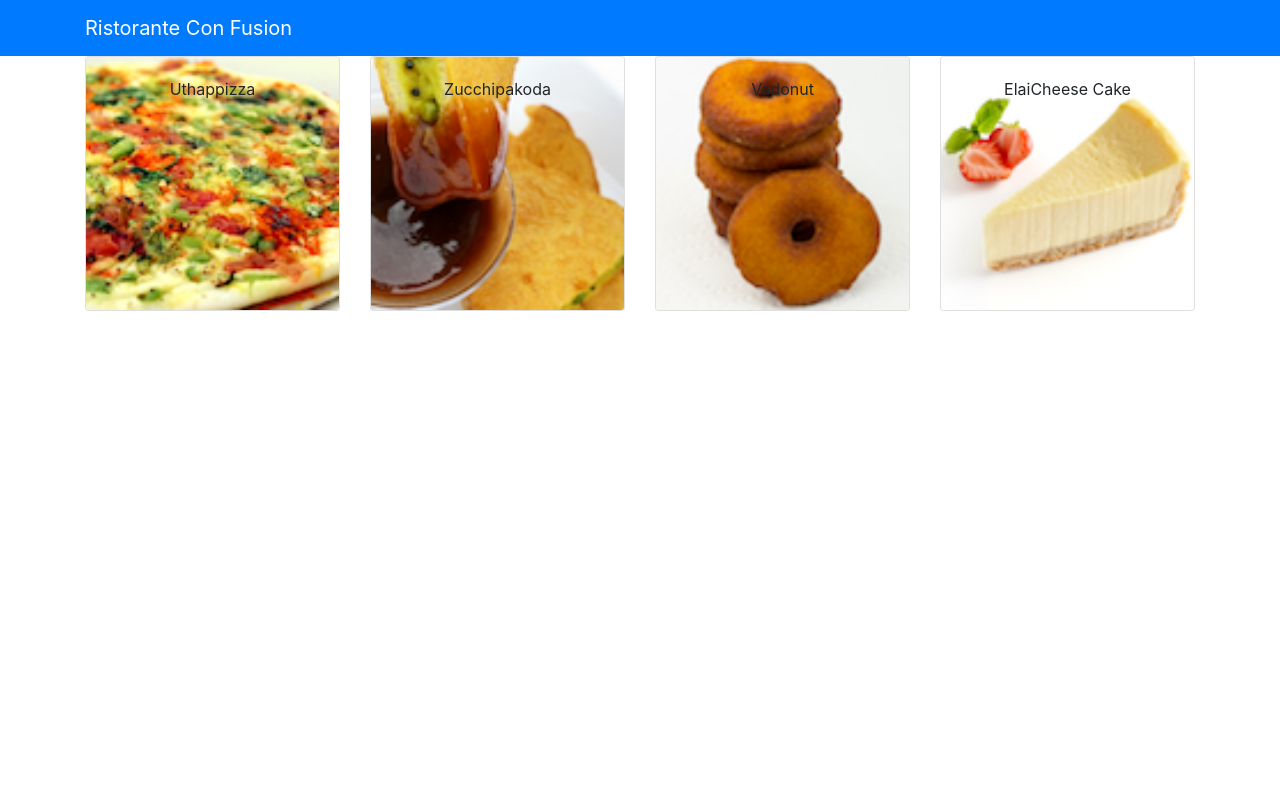
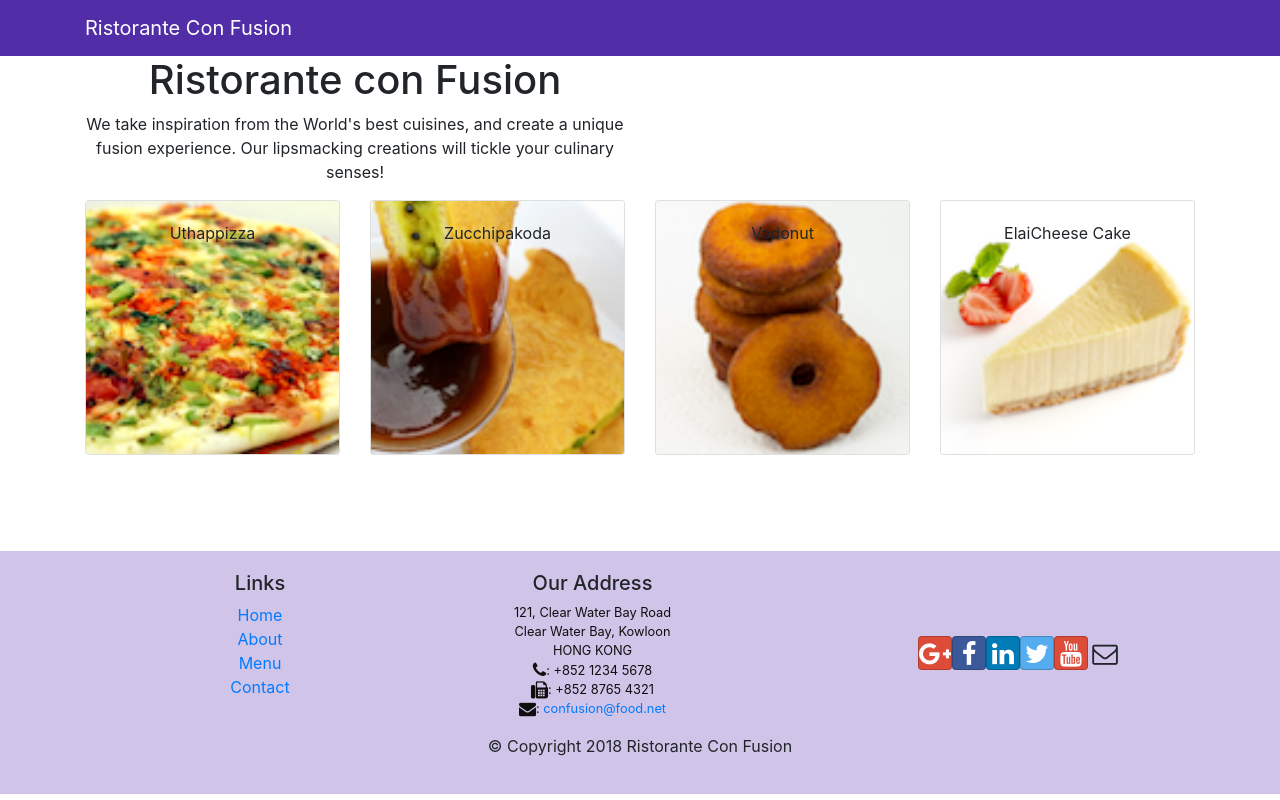
Before and after one commit to phongdang1/git-test, a React (Create React App) app in the folder my-app/: page / in a window 1280 px wide. Built offline with nearby package versions, Linux system fonts and the light colour scheme.

Commit message:
Header and Footer

```diff
--- a/my-app/package.json
+++ b/my-app/package.json
@@ -6,6 +6,8 @@
     "@testing-library/jest-dom": "^5.16.5",
     "@testing-library/react": "^13.4.0",
     "@testing-library/user-event": "^13.5.0",
+    "bootstrap-social": "^5.1.1",
+    "font-awesome": "^4.7.0",
     "react": "^18.2.0",
     "react-dom": "^18.2.0",
     "react-scripts": "5.0.1",
--- a/my-app/src/App.css
+++ b/my-app/src/App.css
@@ -36,3 +36,36 @@
     transform: rotate(360deg);
   }
 }
+.row-header{
+  margin:0px auto;
+  padding:0px auto;
+}
+
+.row-content {
+  margin:0px auto;
+  padding: 50px 0px 50px 0px;
+  border-bottom: 1px ridge;
+  min-height:400px;
+}
+
+.footer{
+  background-color: #D1C4E9;
+  margin:0px auto;
+  padding: 20px 0px 20px 0px;
+}
+.jumbotron {
+  padding:70px 30px 70px 30px;
+  margin:0px auto;
+  background: #9575CD ;
+  color:floralwhite;
+}
+
+address{
+  font-size:80%;
+  margin:0px;
+  color:#0f0f0f;
+}
+
+.navbar-dark {
+  background-color: #512DA8;
+}
--- /dev/null
+++ b/my-app/src/Components/FooterComponent.js
@@ -0,0 +1,50 @@
+import React from 'react';
+
+function Footer(props) {
+    return(
+    <div className="footer">
+        <div className="container">
+            <div className="row justify-content-center">
+                <div className="col-4 offset-1 col-sm-2">
+                    <h5>Links</h5>
+                    <ul className="list-unstyled">
+                        <li><a href="#">Home</a></li>
+                        <li><a href="#">About</a></li>
+                        <li><a href="#">Menu</a></li>
+                        <li><a href="contactus.html">Contact</a></li>
+                    </ul>
+                </div>
+                <div className="col-7 col-sm-5">
+                    <h5>Our Address</h5>
+                    <address>
+                      121, Clear Water Bay Road<br />
+                      Clear Water Bay, Kowloon<br />
+                      HONG KONG<br />
+                      <i className="fa fa-phone fa-lg"></i>: +852 1234 5678<br />
+                      <i className="fa fa-fax fa-lg"></i>: +852 8765 4321<br />
+                      <i className="fa fa-envelope fa-lg"></i>: <a href="mailto:confusion@food.net">
+                         confusion@food.net</a>
+                    </address>
+                </div>
+                <div className="col-12 col-sm-4 align-self-center">
+                    <div className="text-center">
+                        <a className="btn btn-social-icon btn-google" href="http://google.com/+"><i className="fa fa-google-plus"></i></a>
+                        <a className="btn btn-social-icon btn-facebook" href="http://www.facebook.com/profile.php?id="><i className="fa fa-facebook"></i></a>
+                        <a className="btn btn-social-icon btn-linkedin" href="http://www.linkedin.com/in/"><i className="fa fa-linkedin"></i></a>
+                        <a className="btn btn-social-icon btn-twitter" href="http://twitter.com/"><i className="fa fa-twitter"></i></a>
+                        <a className="btn btn-social-icon btn-google" href="http://youtube.com/"><i className="fa fa-youtube"></i></a>
+                        <a className="btn btn-social-icon" href="mailto:"><i className="fa fa-envelope-o"></i></a>
+                    </div>
+                </div>
+            </div>
+            <div className="row justify-content-center">
+                <div className="col-auto">
+                    <p>© Copyright 2018 Ristorante Con Fusion</p>
+                </div>
+            </div>
+        </div>
+    </div>
+    )
+}
+
+export default Footer;
--- /dev/null
+++ b/my-app/src/Components/HeaderComponent.js
@@ -0,0 +1,28 @@
+import React, { Component } from 'react';
+import { Navbar, NavbarBrand, Jumbotron } from 'reactstrap';
+
+class Header extends Component {
+  render() {
+    return(
+    <React.Fragment>
+      <Navbar dark>
+        <div className="container">
+            <NavbarBrand href="/">Ristorante Con Fusion</NavbarBrand>
+        </div>
+      </Navbar>
+
+           <div className="container">
+               <div className="row row-header">
+                   <div className="col-12 col-sm-6">
+                       <h1>Ristorante con Fusion</h1>
+                       <p>We take inspiration from the World's best cuisines, and create a unique fusion experience. Our lipsmacking creations will tickle your culinary senses!</p>
+                   </div>
+               </div>
+           </div>
+
+    </React.Fragment>
+    );
+  }
+}
+
+export default Header;
--- a/my-app/src/Components/MainComponent.js
+++ b/my-app/src/Components/MainComponent.js
@@ -3,6 +3,8 @@
 import Menu from './MenuComponent';
 import DishDetail from './DishdetailComponent';
 import { DISHES } from '../shared/dishes';
+import Header from './HeaderComponent';
+import Footer from './FooterComponent';
 
 class Main extends Component {
 
@@ -21,13 +23,10 @@
   render() {
     return (
       <div>
-        <Navbar dark color="primary">
-          <div className="container">
-            <NavbarBrand href="/">Ristorante Con Fusion</NavbarBrand>
-          </div>
-        </Navbar>
+      <Header />
         <Menu dishes={this.state.dishes} onClick={(dishId) => this.onDishSelect(dishId)} />
-        <DishDetail dish={this.state.dishes.filter((dish) => dish.id === this.state.selectedDish)[0]} />
+        <DishDetail dish={this.state.dishes.filter((dish) => dish.id === this.state.selectedDish)[0]} /><br/><br/><br/><br/>
+        <Footer />
       </div>
     );
   }
--- a/my-app/src/index.js
+++ b/my-app/src/index.js
@@ -4,6 +4,8 @@
 import App from './App';
 import reportWebVitals from './reportWebVitals';
 import 'bootstrap/dist/css/bootstrap.min.css';
+import 'font-awesome/css/font-awesome.css';
+import 'bootstrap-social/bootstrap-social.css';
 
 
 const root = ReactDOM.createRoot(document.getElementById('root'));
```
Also changed, not shown: 1 other file (tests, documents, lock files or other folders).
